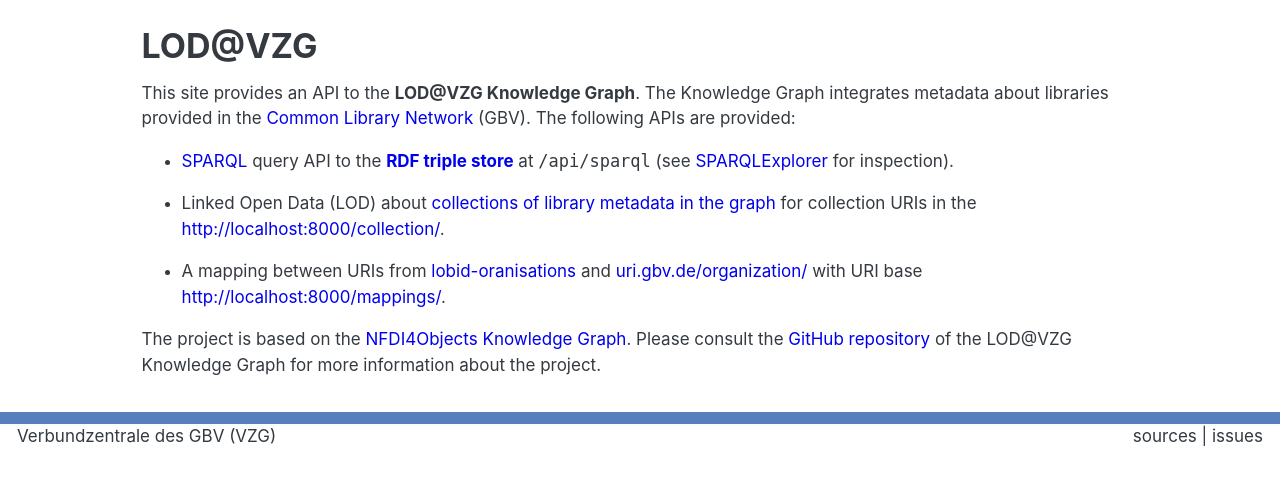
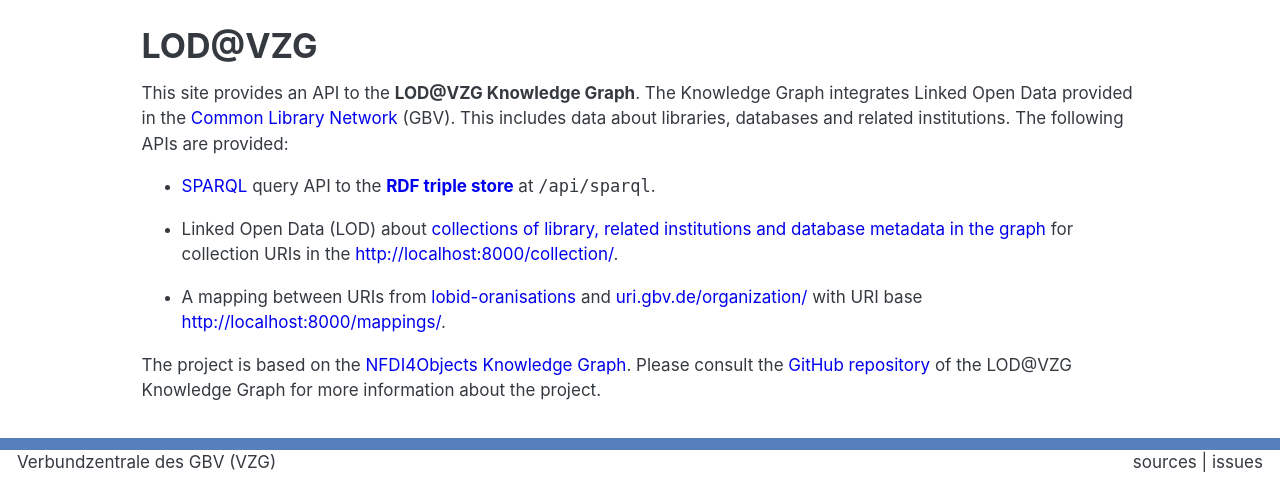
Before and after one commit to mortenvw-hub/bachelorthesis, a Flask app: page / in a window 1280 px wide. Shown: the part 61-540 px from the top of the page. Run offline with Flask 3, Linux system fonts and the light colour scheme; parts of the project's set-up code (start-up, migrations or seed data) failed here and were passed over; some libraries are stand-ins or nearby versions.

Commit message:
add new query and modify wording

```diff
--- a/dockerfiles/api/templates/collections.html
+++ b/dockerfiles/api/templates/collections.html
@@ -7,8 +7,8 @@
 <div class="textbox">
   <!--Modified describtion and URI base-->
   <p>
-    A collection is an individual set of metadata, regarding libraries, imported into the knowledge graph.
-    Each collection is identified by an URI starting with
+    A collection is an individual set of metadata, regarding libraries, databases or related institutions, which was imported into the knowledge graph.
+    Each collection is identified by a URI starting with
     <code>http://localhost:8000/collection/</code>.
   </p>
   <p>
--- a/dockerfiles/api/templates/index.html
+++ b/dockerfiles/api/templates/index.html
@@ -7,7 +7,7 @@
     <h1>LOD@VZG</h1>
     <p>
       This site provides an API to the <b>LOD@VZG Knowledge Graph</b>. The
-      Knowledge Graph integrates metadata about libraries provided in the <a href="https://www.gbv.de">Common Library Network</a> (GBV).
+      Knowledge Graph integrates Linked Open Data provided in the <a href="https://www.gbv.de">Common Library Network</a> (GBV). This includes data about libraries, databases and related institutions.
       The following APIs are provided:
     </p>
     <ul>
@@ -15,14 +15,13 @@
         <p>
           <a href="https://www.w3.org/TR/2013/REC-sparql11-protocol-20130321/#query-operation">SPARQL</a> query API
           to the <b><a href="sparql">RDF triple store</a></b>
-          at <code>/api/sparql</code>
-          (see <a href="https://sparqlexplorer.app/#/?endpoint=https%3A%2F%2Fgraph.nfdi4objects.net%2Fapi%2Fsparql">SPARQLExplorer</a> for inspection).
+          at <code>/api/sparql</code>.
         </p>
       </li>
       <li>
         <!--Modified description and URI base-->
         <p>
-          Linked Open Data (LOD) about <a href="/collection/">collections of library metadata in the graph</a>
+          Linked Open Data (LOD) about <a href="/collection/">collections of library,  related institutions and database metadata in the graph</a>
           for collection URIs in the
           <a href="http://localhost:8000/collection/">http://localhost:8000/collection/</a>.
         </p>
--- a/dockerfiles/api/templates/mappings.html
+++ b/dockerfiles/api/templates/mappings.html
@@ -8,7 +8,7 @@
 <div class="textbox">
   <!--Modified describtion and URI base-->
   <p>
-    A mapping describes the relation between two different sets of URIs and is used in this knowledge graph to make searching the contained data more comfortable. Each mappings is identified by an URI starting with
+    A mapping describes the relation between two different sets of URIs and is used in this knowledge graph to make searching the contained data more convenient. Each mapping is identified by a URI starting with
     <code>http://localhost:8000/mappings/</code>.
   </p>
   <p>
```
Also changed, not shown: README.md, 4 other files.
